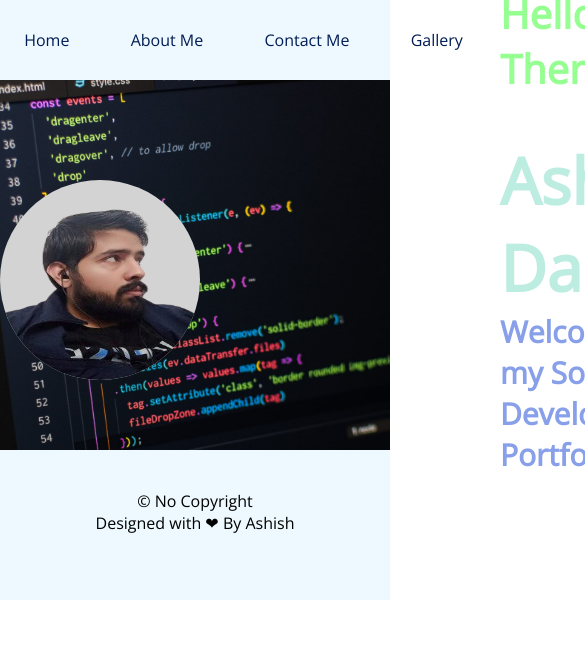
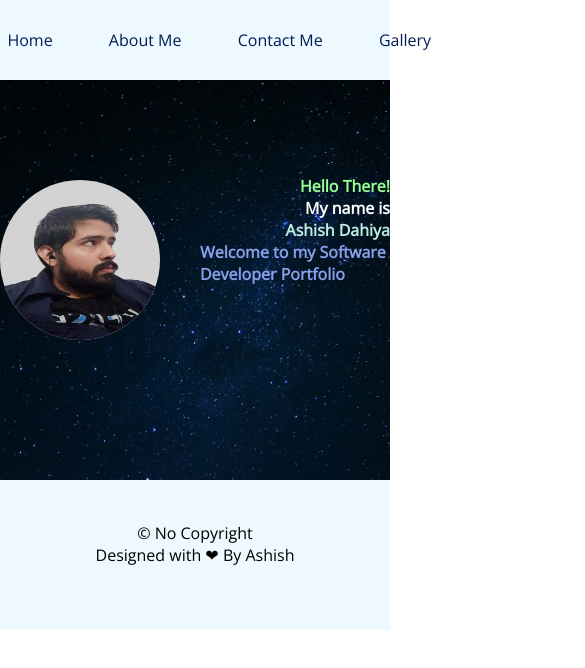
Before and after one commit to ashish4zemoso/dev-portfolio, a plain HTML site: page index.html in a window 390 px wide. Shown: the top 668 px of the page, 585 px wide, since content can reach past the window. Drawn offline with nearby package versions, Linux system fonts and the light colour scheme.

Commit message:
changed all units to reponsive units and added media queries for home pageresponsiveness

```diff
--- a/app.css
+++ b/app.css
@@ -2,6 +2,10 @@
   margin: 0;
   padding: 0;
   box-sizing: border-box;
+}
+
+html {
+  font-size: 16px;
 }
 
 @font-face {
@@ -17,13 +21,13 @@ nav {
   justify-content: center;
   align-items: center;
   width: 100%;
-  height: 80px;
+  height: 5rem;
 }
 
 .nav-name {
   /* display: inline-block; */
   display: inline-flex;
-  width: 500px;
+  width: 30rem;
 }
 
 .nav-name span {
@@ -31,7 +35,7 @@ nav {
   font-weight: 700;
   font-family: "Agustina Regular";
   /* padding: 0 50px; */
-  font-size: 1.5em;
+  font-size: 1.5rem;
 }
 
 .nav-navlinks {
@@ -41,8 +45,8 @@ nav {
 .nav-navlinks ul {
   list-style: none;
   display: flex;
-  width: 500px;
-  height: 50px;
+  width: 30rem;
+  height: 5.5rem;
 
   justify-content: space-around;
   align-items: center;
@@ -58,7 +62,7 @@ nav {
   color: #001c55;
   text-decoration: none;
 
-  padding: 15px;
+  padding: 1rem;
 }
 
 .nav-navlinks ul li :hover {
@@ -69,18 +73,16 @@ nav {
 
 /*main section*/
 
-main {
-  height: 370px;
-}
-
 .home-header {
   display: flex;
   justify-content: space-around;
   align-items: center;
   width: 100%;
-  height: 400px;
+  height: 25rem;
 
-  background-image: url("./images/hero-bg.jpg");
+  /* background-image: url("./images/hero-bg.jpg"); */
+  background-image: url("./images/823503.webp");
+  background-repeat: no-repeat;
   background-position: center;
   background-size: cover;
 }
@@ -89,33 +91,33 @@ main {
   background-color: lightgray;
   padding-bottom: 0;
   border-radius: 50%;
-  height: 200px;
-  width: 200px;
+  height: 12.5rem;
+  width: 12.5rem;
 }
 
 .home-header-desc {
   font-family: "Open Sans";
-  margin-bottom: 100px;
-  margin-left: 300px;
+  margin-bottom: 6.25rem;
+  margin-left: 19rem;
 }
 
 .home-header-desc h2 {
   color: #96ff92;
   display: flex;
   justify-content: flex-end;
-  font-size: 40px;
+  font-size: 2.5rem;
 }
 
 .home-header h3 {
   color: rgb(255, 255, 255);
-  font-size: 30px;
+  font-size: 2rem;
   display: flex;
   justify-content: flex-end;
 }
 
 .home-header h1 {
   color: #bdede0;
-  font-size: 64px;
+  font-size: 4rem;
   display: flex;
   justify-content: flex-end;
 }
@@ -123,9 +125,9 @@ main {
 .home-header p {
   color: rgb(136, 159, 233);
   font-weight: bolder;
-  font-size: 30px;
-  margin-top: 100px;
-  margin-top: 0;
+  font-size: 2rem;
+  margin-top: 6.25rem;
+  margin-top: 0rem;
 }
 
 /* footer section*/
@@ -135,13 +137,13 @@ footer {
   margin: 0;
   padding: 0;
 
-  padding: 10px;
+  padding: 0.625rem;
 }
 
 .footer-message {
   font-family: "Open Sans";
   width: 100%;
-  height: 100px;
+  height: 6.125rem;
 }
 
 .footer-message-copyright {
@@ -149,7 +151,7 @@ footer {
   justify-content: space-around;
   align-items: center;
   font-style: bold;
-  margin-top: 30px;
+  margin-top: 2rem;
 }
 
 .footer-message-credits {
@@ -158,6 +160,66 @@ footer {
   align-items: center;
 }
 .image-container {
-  width: 200px;
-  height: 200px;
+  width: 12.5rem;
+  height: 12.5rem;
 }
+
+/* @media only screen and (max-width: 905px) {
+  .home-header {
+    display: flex;
+    flex-direction: column;
+  }
+} */
+
+@media only screen and (max-width: 905px) {
+  .home-header-desc h2,
+  .home-header-desc h3,
+  .home-header-desc h1,
+  .home-header-desc p {
+    font-size: 2rem;
+  }
+
+  .home-header-desc {
+    margin-left: 0rem;
+  }
+
+  .ashish-pic {
+    background-color: lightgray;
+    padding-bottom: 0;
+    border-radius: 50%;
+    height: 10rem;
+    width: 10rem;
+  }
+}
+
+@media only screen and (max-width: 544px) {
+  .home-header-desc h2,
+  .home-header-desc h3,
+  .home-header-desc h1,
+  .home-header-desc p {
+    font-size: 1rem;
+  }
+
+  .home-header-desc {
+    margin-left: 0rem;
+  }
+
+  .ashish-pic {
+    background-color: lightgray;
+    padding-bottom: 0;
+    border-radius: 50%;
+    height: 10rem;
+    width: 10rem;
+  }
+}
+
+@media only screen and (max-width: 528px) {
+  .nav-name span {
+    font-size: 0.75rem;
+  }
+
+  .nav-navlink ul {
+    display: flex;
+    justify-content: fle;
+  }
+}
```
Also changed, not shown: images/823503.webp (added).
